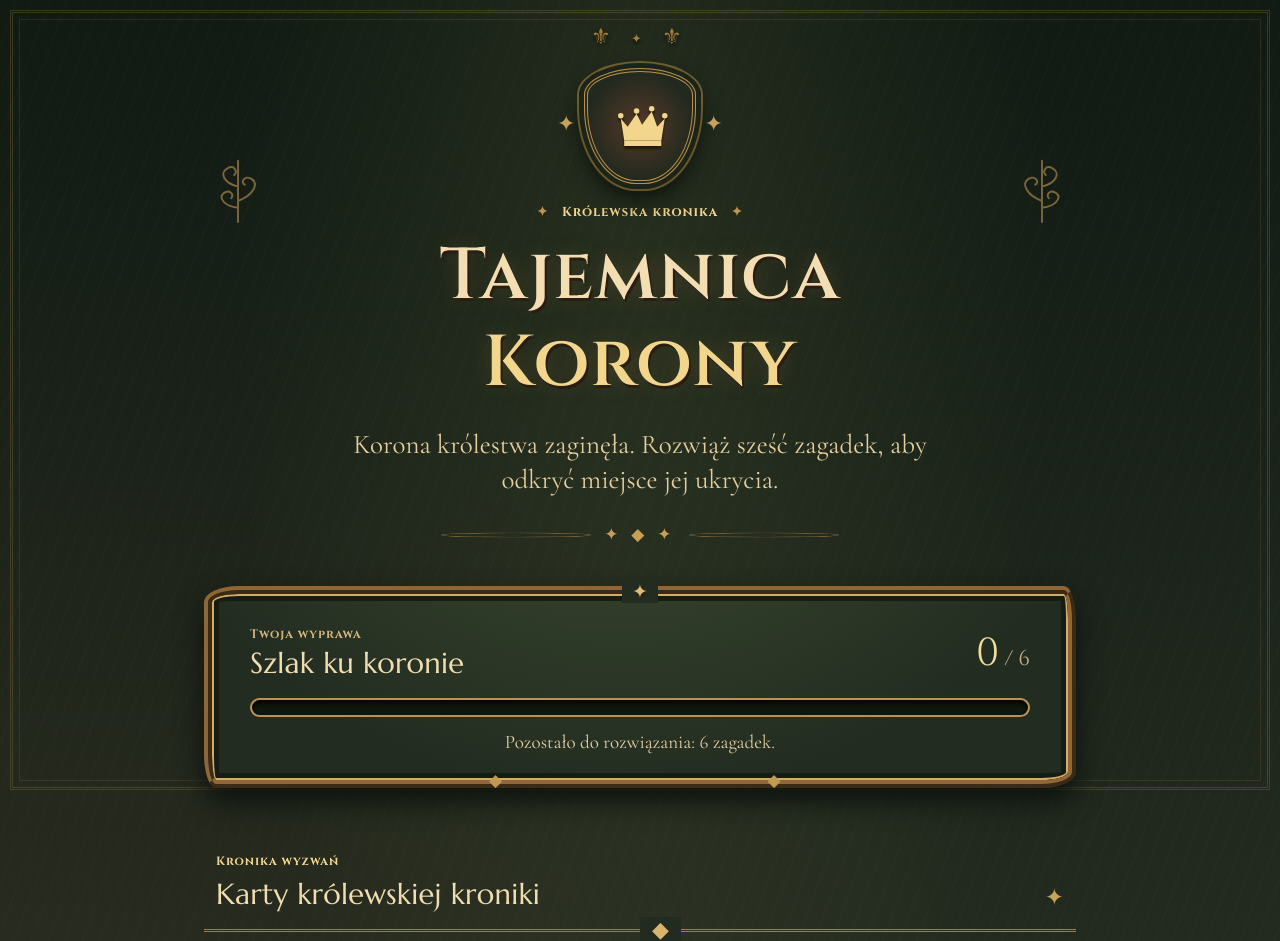
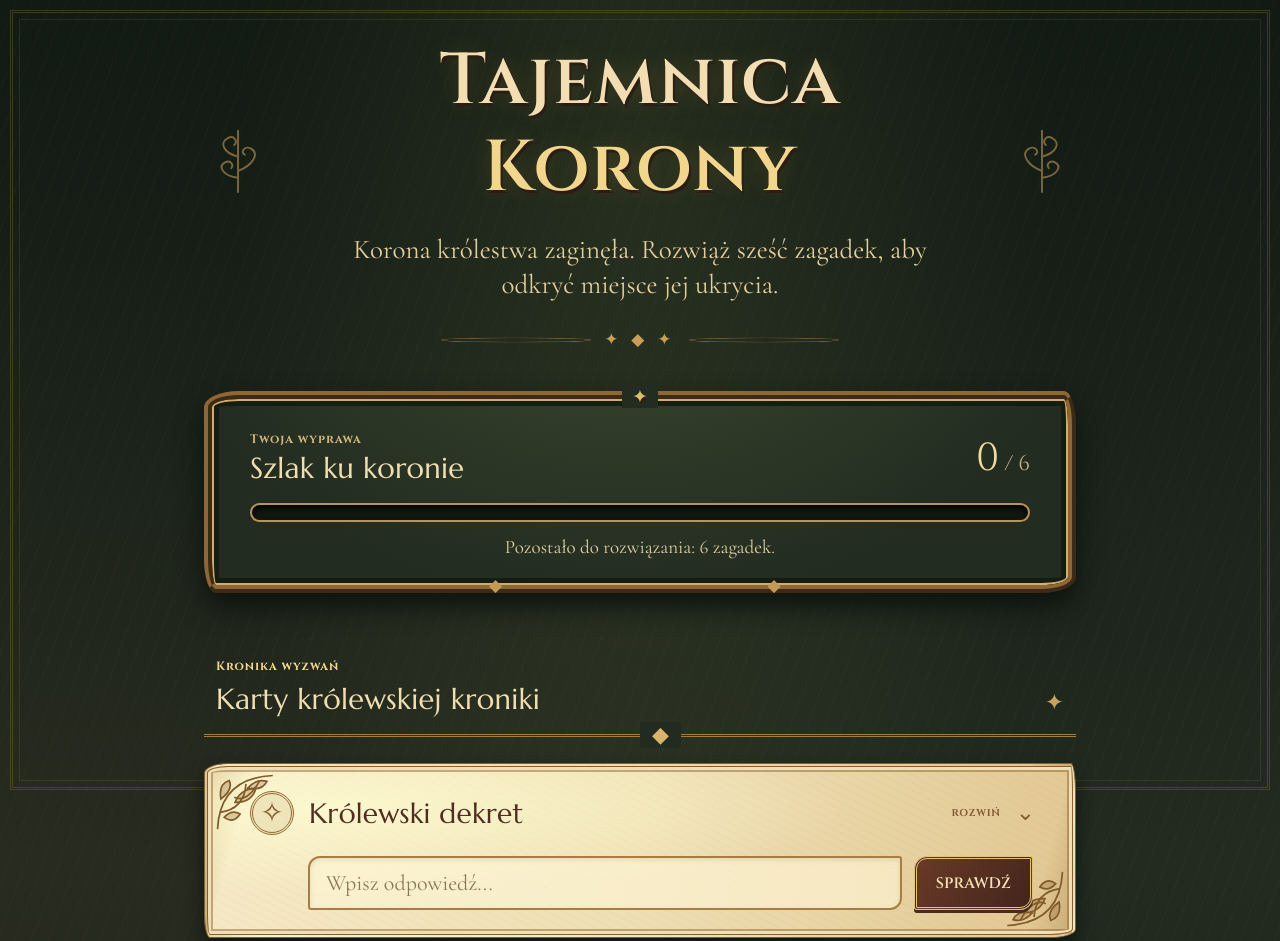
Before and after one commit to GraTerenowa/TajemnicaKorony, a plain HTML site: page index.html in a window 1280 px wide. Shown: the top 941 px of the page. Drawn offline with nearby package versions, Linux system fonts and the light colour scheme.

Commit message:
Remove top filigree and crest from header
Removed decorative elements from the header section.

```diff
--- a/index.html
+++ b/index.html
@@ -14,12 +14,7 @@
 </head>
 <body>
   <div class="page-shell">
-    <div class="top-filigree" aria-hidden="true">⚜ <span>✦</span> ⚜</div>
     <header class="hero">
-      <div class="crest" aria-hidden="true">
-        <svg viewBox="0 0 96 96" role="img" focusable="false"><path d="M20 37 30 49 43 30 51 46 65 27 73 49 84 37 79 69H25Z"/><path d="M25 69h54v8H25z"/><circle cx="20" cy="33" r="4"/><circle cx="43" cy="26" r="4"/><circle cx="65" cy="23" r="4"/><circle cx="84" cy="33" r="4"/></svg>
-      </div>
-      <p class="eyebrow"><span aria-hidden="true">✦</span> Królewska kronika <span aria-hidden="true">✦</span></p>
       <h1>Tajemnica <span>Korony</span></h1>
       <p class="hero-subtitle">Korona królestwa zaginęła. Rozwiąż sześć zagadek, aby odkryć miejsce jej ukrycia.</p>
       <div class="divider-ornament" aria-hidden="true"><span></span><b>✦ ◆ ✦</b><span></span></div>
```
